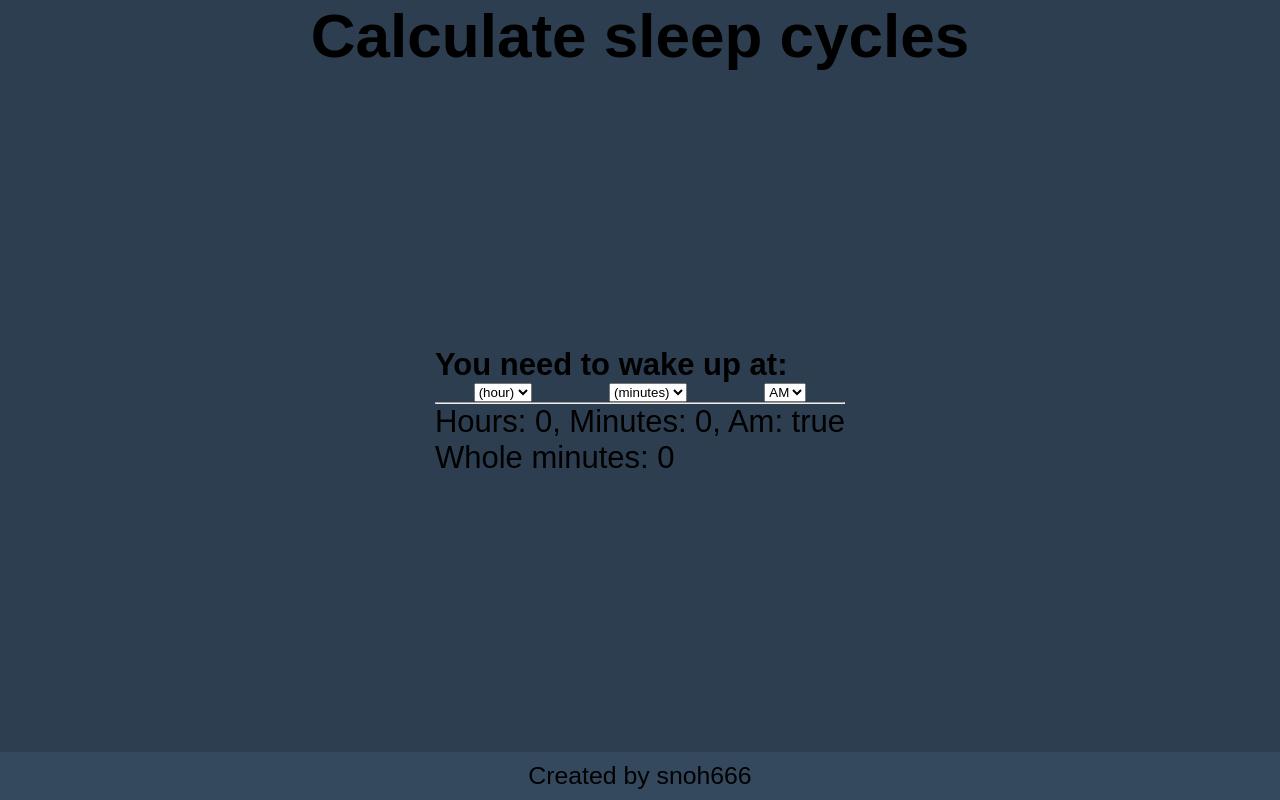
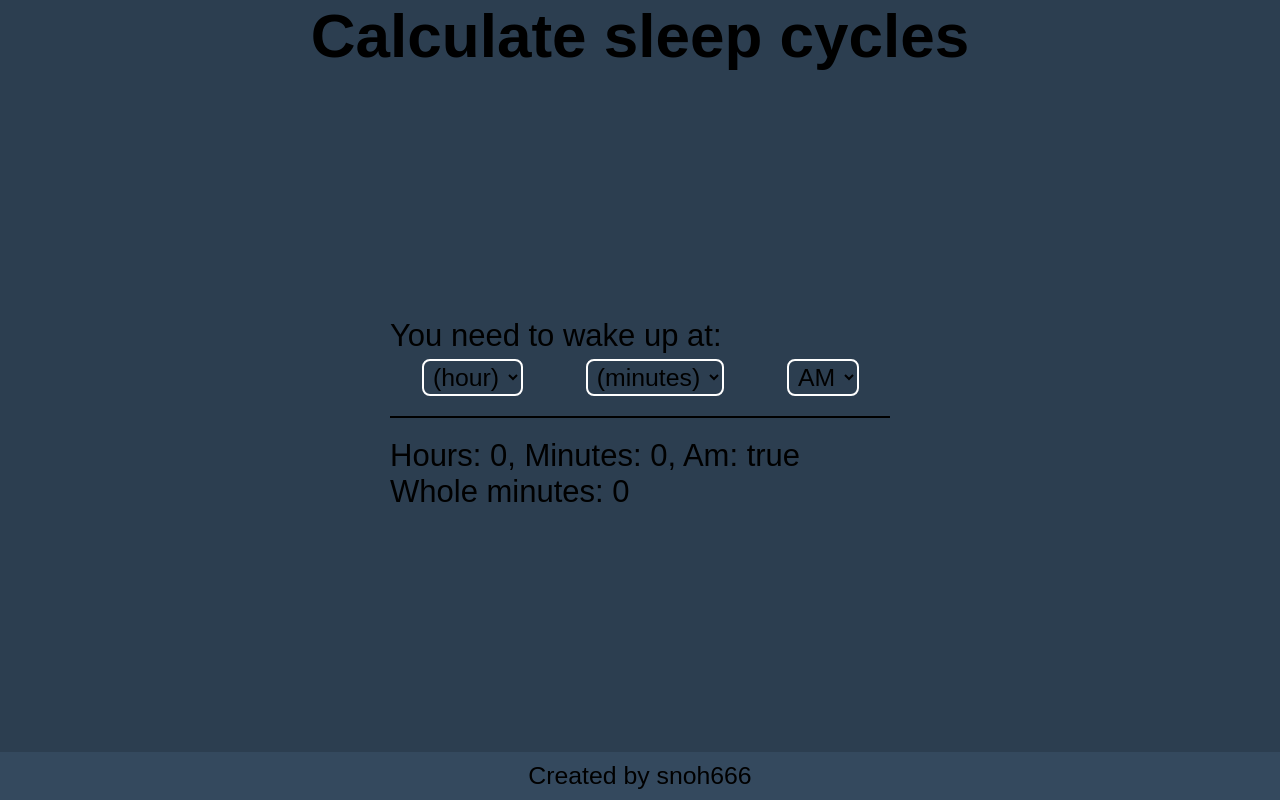
Before and after one commit to snoh666/sleep-cycle-calculator, a React (Create React App) app: page / in a window 1280 px wide. Built offline with nearby package versions, Linux system fonts and the light colour scheme; the HTML template or start-up script is replaced by a standard one.

Commit message:
MVP styles

```diff
--- a/src/index.css
+++ b/src/index.css
@@ -31,3 +31,27 @@ footer{
   align-items: center;
   justify-content: space-around;
 }
+select{
+  font-family: 'Montserrat',
+  sans-serif;
+  font-size: .8em;
+  background: none;
+  border: 2px solid #fff;
+  border-radius: 8px;
+  padding: 2px 5px;
+}
+select option{
+  text-align: center;
+}
+h4{
+  font-weight: normal;
+  font-size: 1em;
+  margin: 5px 0;
+}
+hr{
+  width: 500px;
+  height: 2px;
+  margin: 20px 0;
+  background: black;
+  border: none;
+}
```
